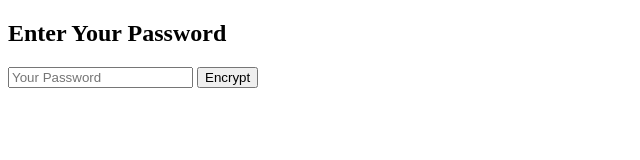
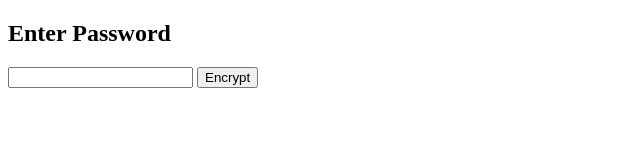
Before and after one commit to developerdhruba/Pass-ency, a plain HTML site: page encrypt.html in a window 1280 px wide. Shown: the whole page, without its empty margins (0-640 px from the left). Drawn offline with Linux system fonts and the light colour scheme.

Commit message:
Update encrypt.html

```diff
--- a/encrypt.html
+++ b/encrypt.html
@@ -5,10 +5,10 @@
   <script type="module" src="encrypt.js"></script>
 </head>
 <body>
-  <h2>Enter Your Password</h2>
-  <input id="rawPass" type="text" placeholder="Your Password">
-  <button onclick="encryptAndSave()">Encrypt</button>
-  <p id="output"></p>
+  <h2>Enter Password</h2>
+<input id="rawPass" type="text">
+<button onclick="encryptAndSave()">Encrypt</button>
+<p id="output"></p>
   <br />
   <a id="decryptLink" href="decrypt.html" style="display:none;">
     <button>Go to Decrypt Page</button>
```
